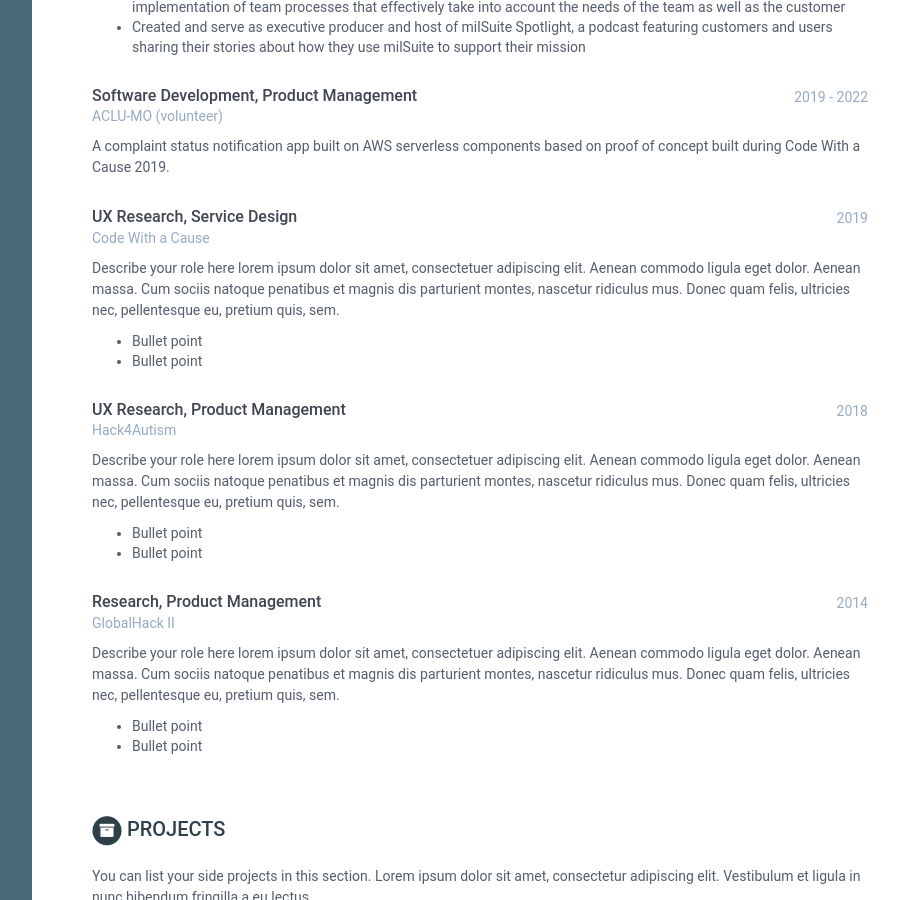
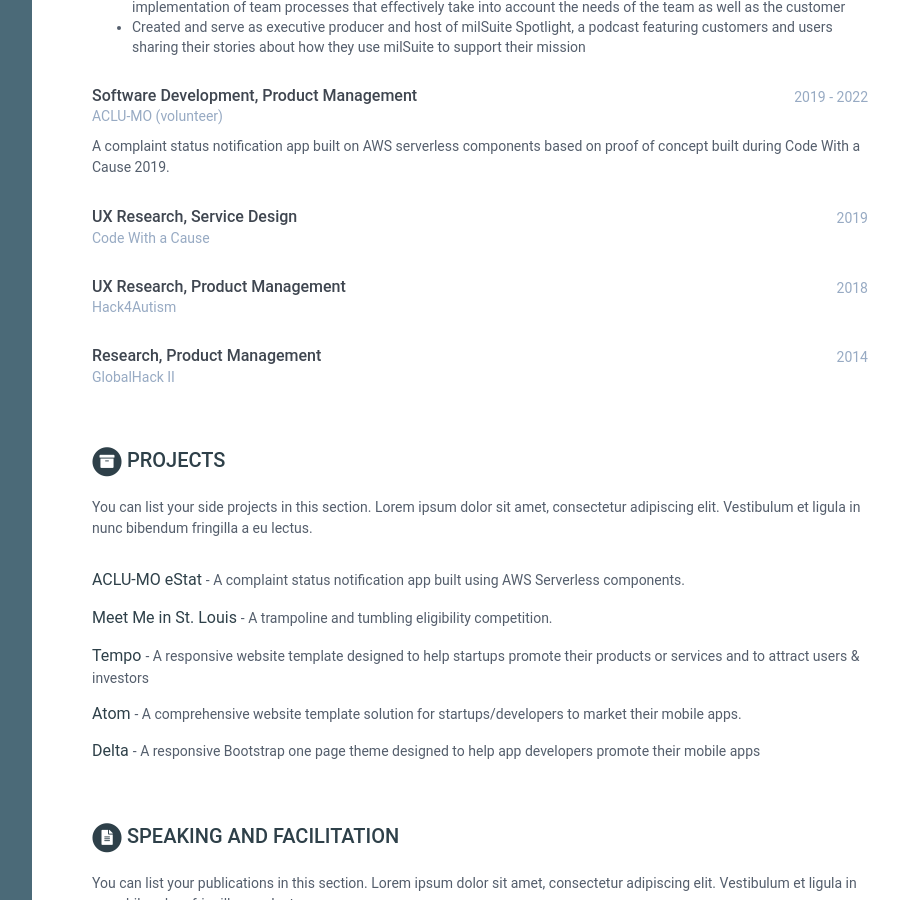
Before and after one commit to gbrettmiller/gbrettmiller.me, a Jekyll site: the page built from print.html, in a window 1280 px wide and 900 px high, scrolled down 690 px. Shown: the whole window, without its empty margins (352-1250 px from the left). Built offline with Jekyll 4.4.1, drawn with Linux system fonts in a browser that asks for light colours; some of the changed lines change nothing that is shown.

Commit message:
updated past experience

```diff
--- a/_data/data.yml
+++ b/_data/data.yml
@@ -93,35 +93,16 @@
         time: 2019
         company: Code With a Cause
         details: |
-          Describe your role here lorem ipsum dolor sit amet, consectetuer
-          adipiscing elit. Aenean commodo ligula eget dolor. Aenean massa.
-          Cum sociis natoque penatibus et magnis dis parturient montes,
-          nascetur ridiculus mus. Donec quam felis, ultricies nec,
-          pellentesque eu, pretium quis, sem.
-            - Bullet point
-            - Bullet point
+
       - role: UX Research, Product Management
         time: 2018
         company: Hack4Autism
         details: |
-          Describe your role here lorem ipsum dolor sit amet, consectetuer
-          adipiscing elit. Aenean commodo ligula eget dolor. Aenean massa.
-          Cum sociis natoque penatibus et magnis dis parturient montes,
-          nascetur ridiculus mus. Donec quam felis, ultricies nec,
-          pellentesque eu, pretium quis, sem.
-            - Bullet point
-            - Bullet point
+
       - role: Research, Product Management
         time: 2014
         company: GlobalHack II
         details: |
-          Describe your role here lorem ipsum dolor sit amet, consectetuer
-          adipiscing elit. Aenean commodo ligula eget dolor. Aenean massa.
-          Cum sociis natoque penatibus et magnis dis parturient montes,
-          nascetur ridiculus mus. Donec quam felis, ultricies nec,
-          pellentesque eu, pretium quis, sem.
-            - Bullet point
-            - Bullet point
 
 experiencespast:
     title: Experience (prior to 2011)
@@ -130,12 +111,45 @@
         time: 2001 - 2011
         company: Janus Research Group, Inc.
         details: |
-          stuff
+          Senior Systems Engineer for the Army's Warfighter Information Network - Tactical Increment 2
       - role: Director, Knowledge Management
         time: 1999 - 2004
         company: US Army Reserves
         details: |
-          stuff stuff
+          Led knowledge management team for 78th Division (Training Support)
+      - role: Knowledge Management Officer
+        time: 1999 - 2001
+        company: BAE SYSTEMS
+        details: |
+          Knowledge management officer
+      - role: Fielding Officer - Single Channel TACSAT
+        time: 1998 - 1999
+        company: US Army
+        details: |
+          Total Package Fielding for the AN/PSC-5 Single Channel TACSAT
+      - role: Demonstration Officer - Milstar
+        time: 1996 - 1997
+        company: US Army
+        details: |
+          Plan, coordinate, and execute demonstrations of the SCAMP man-portable EHF terminal
+      - role: Company Commander
+        time: 1994 - 1995
+        company: US Army
+        details: |
+          Commander of an MSE company
+      - role: Director of Logistics (S-4)
+        time: 1993 - 1994
+        company: US Army
+        details: |
+          Fleet transition from Area Signal Company to Mobile Subscriber Equipment (MSE)
+      - role: Platoon Leader
+        time: 1988 - 1991
+        company: US Army
+        details: |
+          Director of Operations for communications station supporting an Air Defense battalion Fire Direction Center
+
+
+
 
 
 certifications:
```
